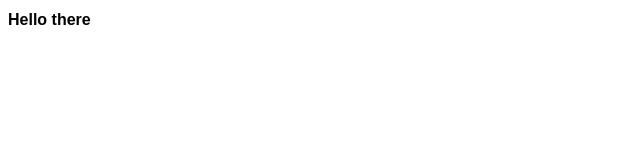
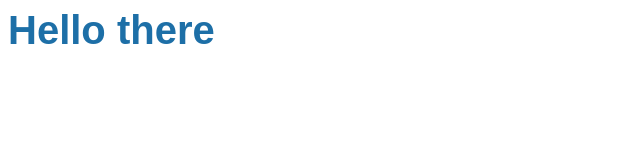
Before and after one commit to HoromneaTudor/PW-lab07, a plain HTML site: page index.html in a window 1280 px wide. Shown: the whole page, without its empty margins (0-640 px from the left). Drawn offline with Linux system fonts and the light colour scheme.

Commit message:
second push

```diff
--- a/main.css
+++ b/main.css
@@ -3,3 +3,11 @@
   font-family: Arial, Helvetica, sans-serif;
   font-size: 12pt;
 }
+
+h1 {
+  color: #1d6fa7;
+  margin: 0px;
+  font-size: 30pt;
+  font-weight: bold;
+  padding-bottom: 10px;
+}
```
